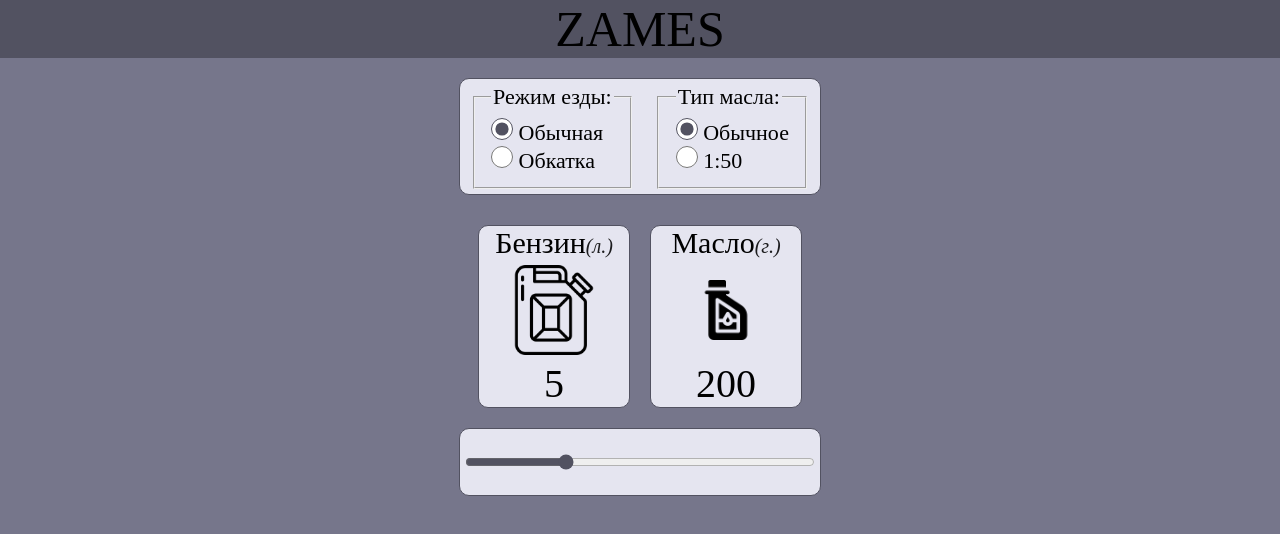
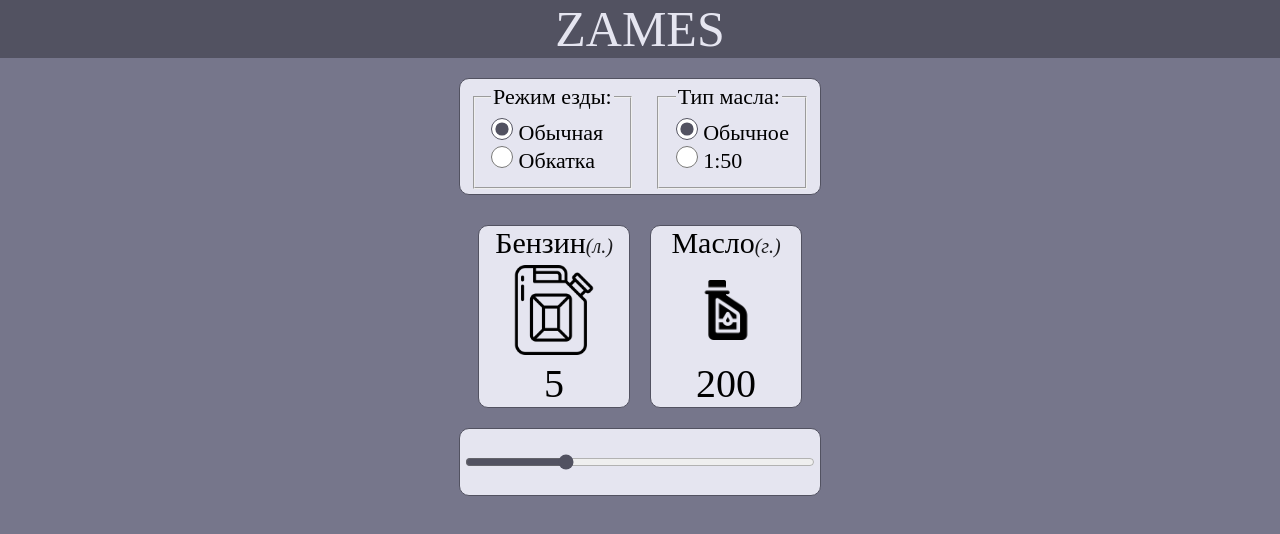
Before and after one commit to LeonidKrauchuk-colab/zames, a plain HTML site: page index.html in a window 1280 px wide. Drawn offline with Linux system fonts and the light colour scheme.

Commit message:
fix2_css

```diff
--- a/style.css
+++ b/style.css
@@ -59,7 +59,7 @@ fieldset {
 }
 
 .p_header {
-    color: #e5e5f0g;
+    color: #e5e5f0;
     text-align: center;
     font-size: 50px;
 }
```
